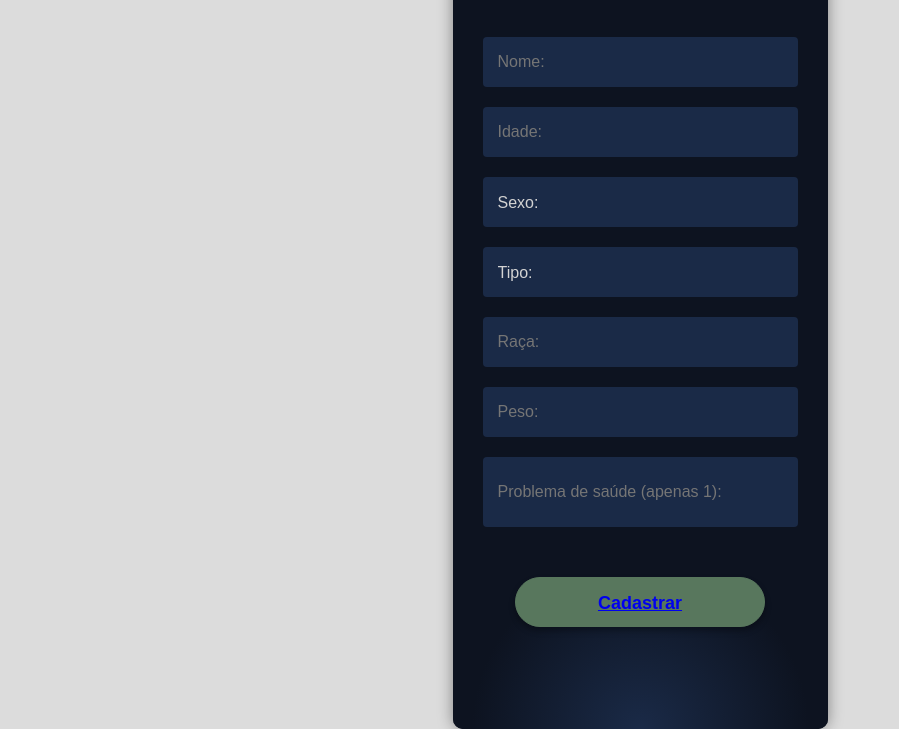
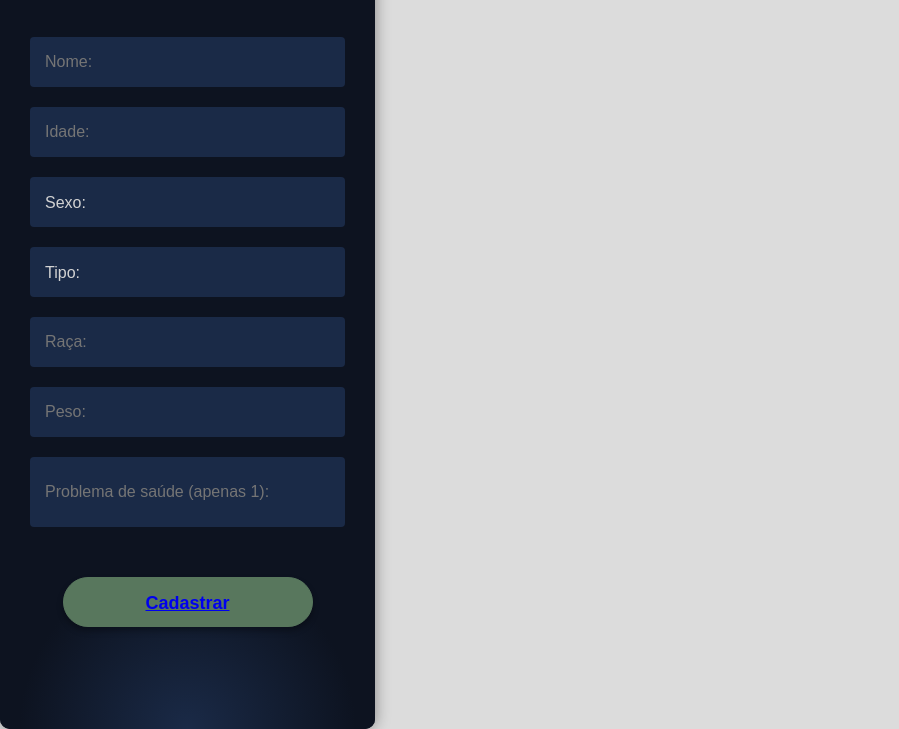
Before and after one commit to saratagliaferro22b/Aplicativo_FelisCanis, a plain HTML site: page index.html in a window 1280 px wide. Shown: the part 83-812 px from the top of the page, without its empty margins (0-899 px from the left). Drawn offline with Linux system fonts and the light colour scheme.

Commit message:
Tentativa de fundo, já que eu não suporto estilização

```diff
--- a/index.html
+++ b/index.html
@@ -18,6 +18,8 @@
             display: flex;
             justify-content: center;
             align-items: center;
+            width: 100%;
+            max-width: 375px;
             min-height: 100vh;
         }
 
```
Also changed, not shown: reading.html (+2 -0 lines), space.html (+2 -0 lines).
